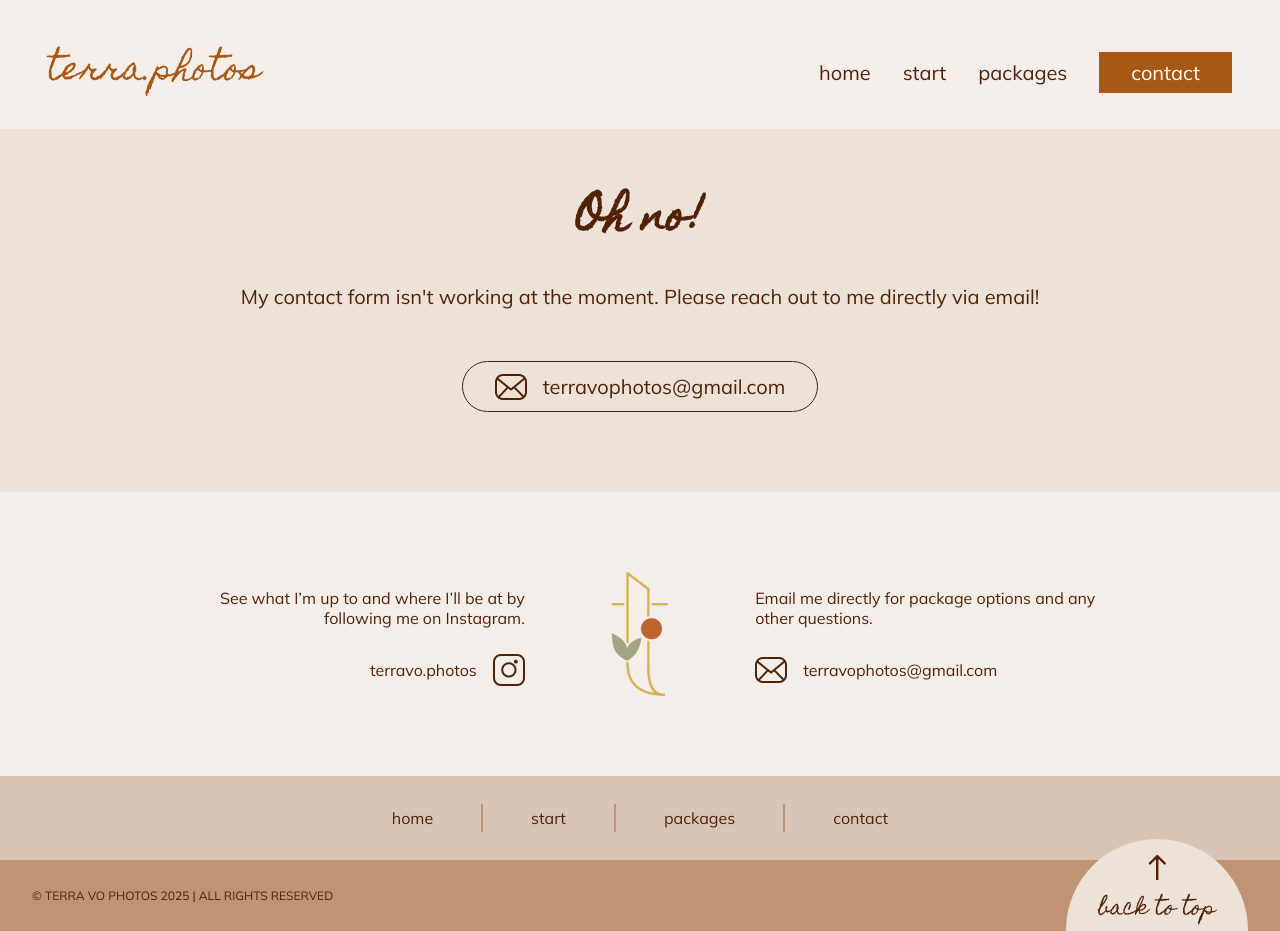
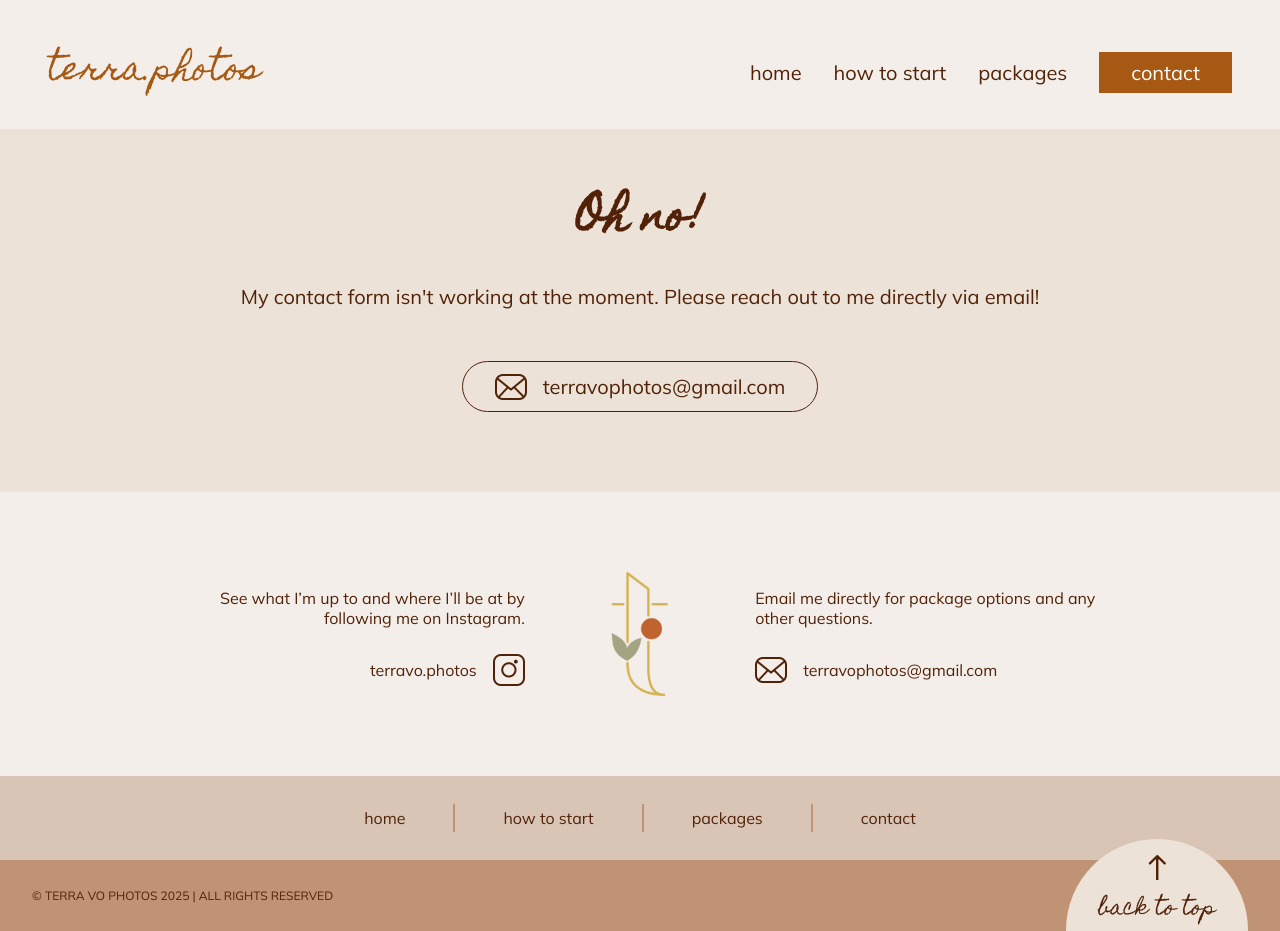
Before and after one commit to ThaoMinhVo/terraphotos, a React (Create React App) app: page /oops in a window 1280 px wide. Built offline with nearby package versions, Linux system fonts and the light colour scheme.

Commit message:
updated nav link from start to how to start

```diff
--- a/src/components/footer.js
+++ b/src/components/footer.js
@@ -47,7 +47,7 @@ function footer() {
           </a>
           <div className="footer-links-divider" />
           <HashLink className="footer-links" to="/#how" smooth>
-            start
+            how to start
           </HashLink>
           <div className="footer-links-divider" />
           <a className="footer-links" href="/packages">
--- a/src/components/nav.js
+++ b/src/components/nav.js
@@ -20,7 +20,7 @@ function nav() {
             home
           </a>
           <HashLink className="nav-links" to="/#how" smooth>
-            start
+            how to start
           </HashLink>
           <a className="nav-links" href="/packages">
             packages
--- a/src/components/navMobile.js
+++ b/src/components/navMobile.js
@@ -26,7 +26,7 @@ function navMobile() {
             to="/#how"
             smooth
           >
-            start
+            how to start
           </HashLink>
           <a onClick={closeNav} className="navMobile-links" href="/packages">
             packages
```
